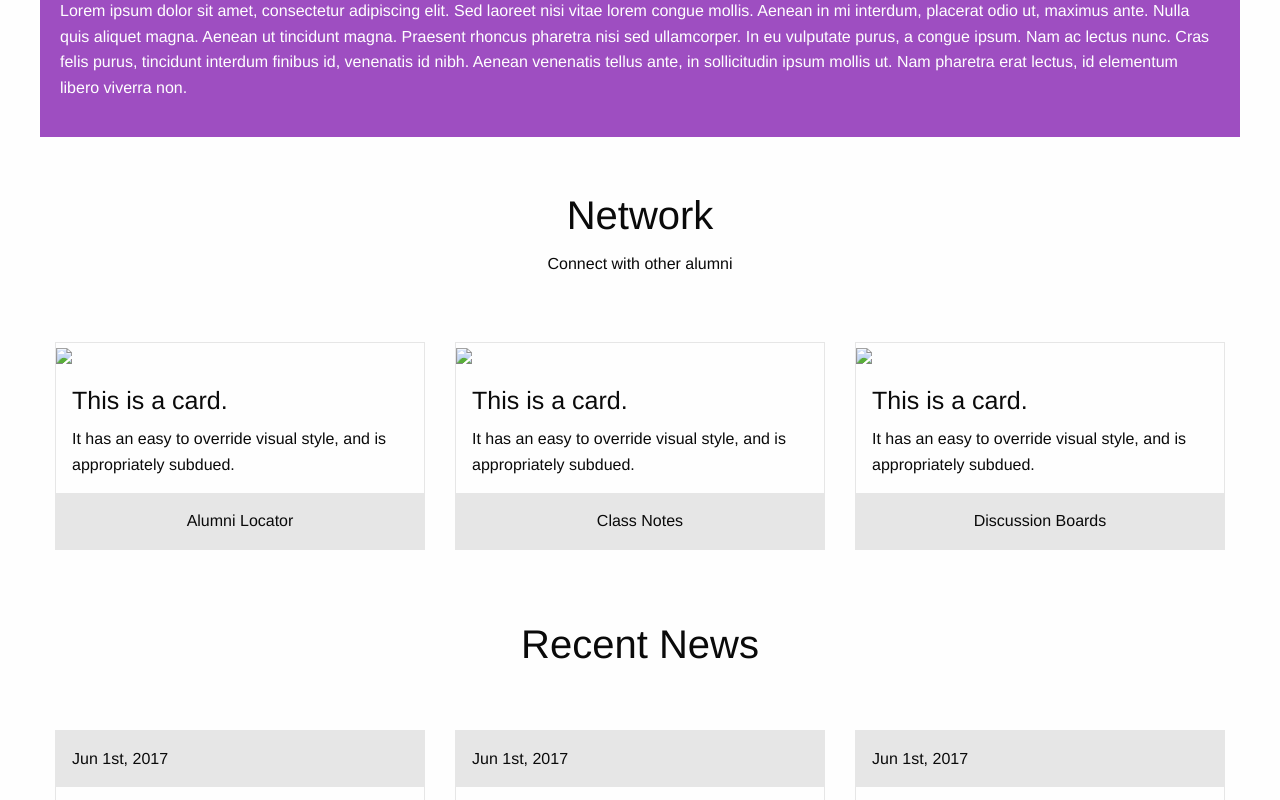
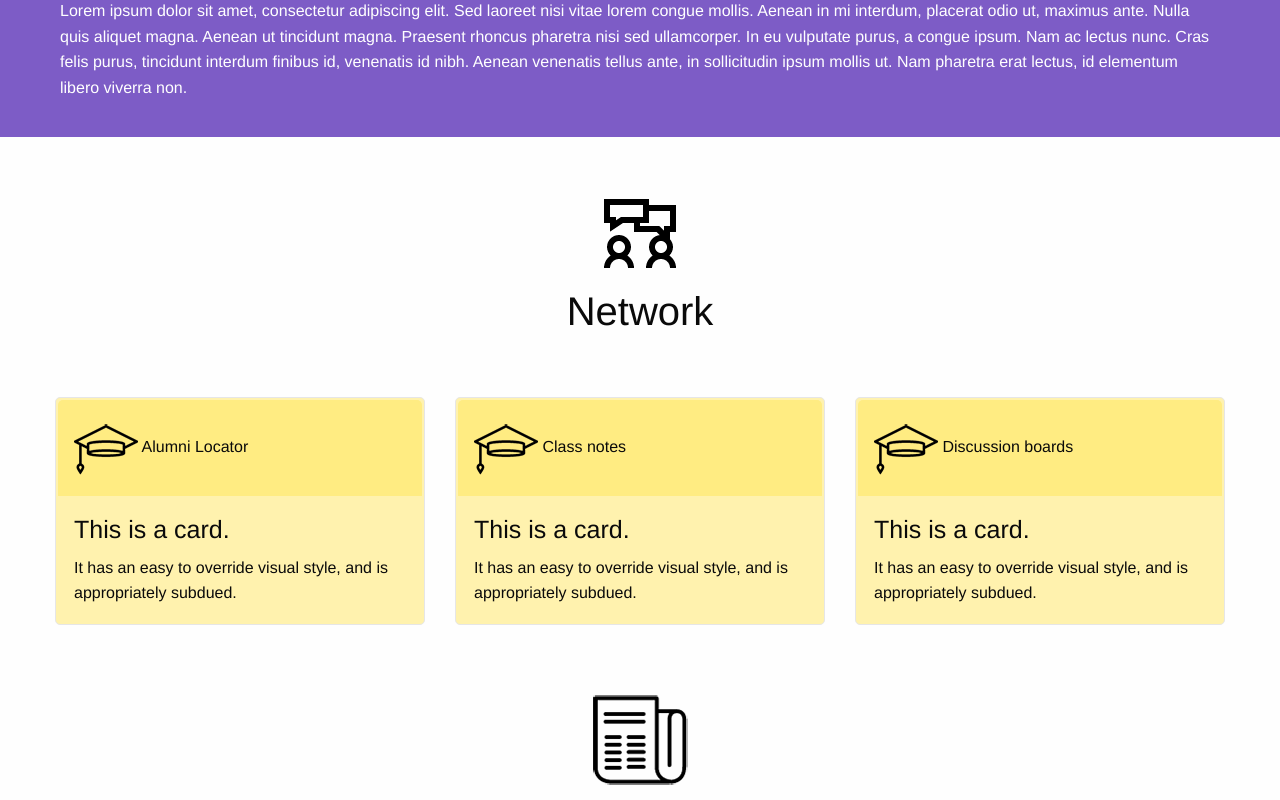
Before and after one commit to dfimiarz/sciencealumni, a website: page f_index.html in a window 1280 px wide. Shown: the part 634-1434 px from the top of the page. Drawn offline with Linux system fonts and the light colour scheme.

Commit message:
Continue working on foundation template.

```diff
--- a/css/app.css
+++ b/css/app.css
@@ -1,7 +1,6 @@
 .portal-wrapper{
     padding: 20px;
-     background-color: #9E4EC1;
-     color: white;
+    color: white;
 }
 
 .top-bar{
@@ -10,7 +9,7 @@
 }
 
 .orbit-wrapper{
-    background-color: #9E4EC1;
+    background-color: #7D5CC6;
 }
 
 .nav-menu {
@@ -30,3 +29,21 @@ section{
 .section-header{
     padding-bottom: 50px;
 }
+
+
+.network-card{
+    border-radius: 5px;
+    box-shadow: 0 10px 20px 0 rgba(black,0.6);
+    padding: 2px;
+    background-color: #FFF2AE;
+}
+
+.network-card .card-divider{
+    background-color: #FFEC82;
+    border-top-left-radius: 5px;
+    border-top-right-radius: 5px;
+}
+
+.divider-icon{
+    width: 64px;
+}
--- a/f_index.html
+++ b/f_index.html
@@ -24,7 +24,7 @@
       </div>
       <div id="responsive-menu">
         <div class="top-bar-right">
-          <ul class="menu nav-menu" data-magellan>
+          <ul class="vertical medium-horizontal menu nav-menu" data-magellan>
             <li><a href="#network">Network</a></li>
             <li><a href="#news">News</a></li>
             <li><a href="#give">Giving back</a></li>
@@ -72,19 +72,21 @@
       </div>
     </div>
   </div>
-  <div class="row">
+  <div class="orbit-wrapper">
+    <div class="row ">
       <div class="small-12 columns outer-columns">
         <div class="portal-wrapper">
           <h2>Science Alumni Portal</h2>
           <p>
             Lorem ipsum dolor sit amet, consectetur adipiscing elit. Sed laoreet nisi vitae lorem congue mollis. Aenean in mi interdum,
             placerat odio ut, maximus ante. Nulla quis aliquet magna. Aenean ut tincidunt magna. Praesent rhoncus pharetra
-          nisi sed ullamcorper. In eu vulputate purus, a congue ipsum. Nam ac lectus nunc. Cras felis purus, tincidunt interdum
-          finibus id, venenatis id nibh. Aenean venenatis tellus ante, in sollicitudin ipsum mollis ut. Nam pharetra erat
-          lectus, id elementum libero viverra non.
+            nisi sed ullamcorper. In eu vulputate purus, a congue ipsum. Nam ac lectus nunc. Cras felis purus, tincidunt
+            interdum finibus id, venenatis id nibh. Aenean venenatis tellus ante, in sollicitudin ipsum mollis ut. Nam pharetra
+            erat lectus, id elementum libero viverra non.
           </p>
 
           <div>
+          </div>
         </div>
       </div>
     </div>
@@ -93,43 +95,43 @@
     <div class="row">
       <div class="small-12 columns text-center">
         <div class="section-header">
+          <img src="/img/networking_icon.png">
           <h2>Network</h2>
-          <p>Connect with other alumni</p>
         </div>
       </div>
       <div class="small-12  medium-4 columns">
-        <div class="card">
-          <img src="assets/img/generic/rectangle-1.jpg">
+        <div class="card network-card">
+          <div class="card-divider">
+            <img class="divider-icon" src="/img/cap64x64.png">
+            <span class="divider-text">Alumni Locator</span>
+          </div>
           <div class="card-section">
             <h4>This is a card.</h4>
             <p>It has an easy to override visual style, and is appropriately subdued.</p>
           </div>
-          <div class="card-divider text-center">
-            Alumni Locator
+        </div>
+      </div>
+      <div class="small-12 medium-4 columns">
+        <div class="card network-card">
+          <div class="card-divider">
+            <img class="divider-icon" src="/img/cap64x64.png">
+            <span class="divider-text">Class notes</span>
+          </div>
+          <div class="card-section">
+            <h4>This is a card.</h4>
+            <p>It has an easy to override visual style, and is appropriately subdued.</p>
           </div>
         </div>
       </div>
       <div class="small-12 medium-4 columns">
-        <div class="card">
-          <img src="assets/img/generic/rectangle-1.jpg">
+        <div class="card network-card">
+          <div class="card-divider">
+            <img class="divider-icon" src="/img/cap64x64.png">
+            <span class="divider-text">Discussion boards</span>
+          </div>
           <div class="card-section">
             <h4>This is a card.</h4>
             <p>It has an easy to override visual style, and is appropriately subdued.</p>
-          </div>
-          <div class="card-divider text-center">
-            Class Notes
-          </div>
-        </div>
-      </div>
-      <div class="small-12 medium-4 columns">
-        <div class="card">
-          <img src="assets/img/generic/rectangle-1.jpg">
-          <div class="card-section">
-            <h4>This is a card.</h4>
-            <p>It has an easy to override visual style, and is appropriately subdued.</p>
-          </div>
-          <div class="card-divider text-center">
-            Discussion Boards
           </div>
         </div>
       </div>
@@ -139,6 +141,7 @@
     <div class="row">
       <div class="small-12 columns text-center">
         <div class="section-header">
+          <img src="/img/news.png">
           <h2>Recent News</h2>
         </div>
       </div>
```
Also changed, not shown: img/cap.png (added), img/cap64x64.png (added), img/networking_icon.png (added), img/news.png (added). Lines whose indentation alone changed are shown as unchanged.
